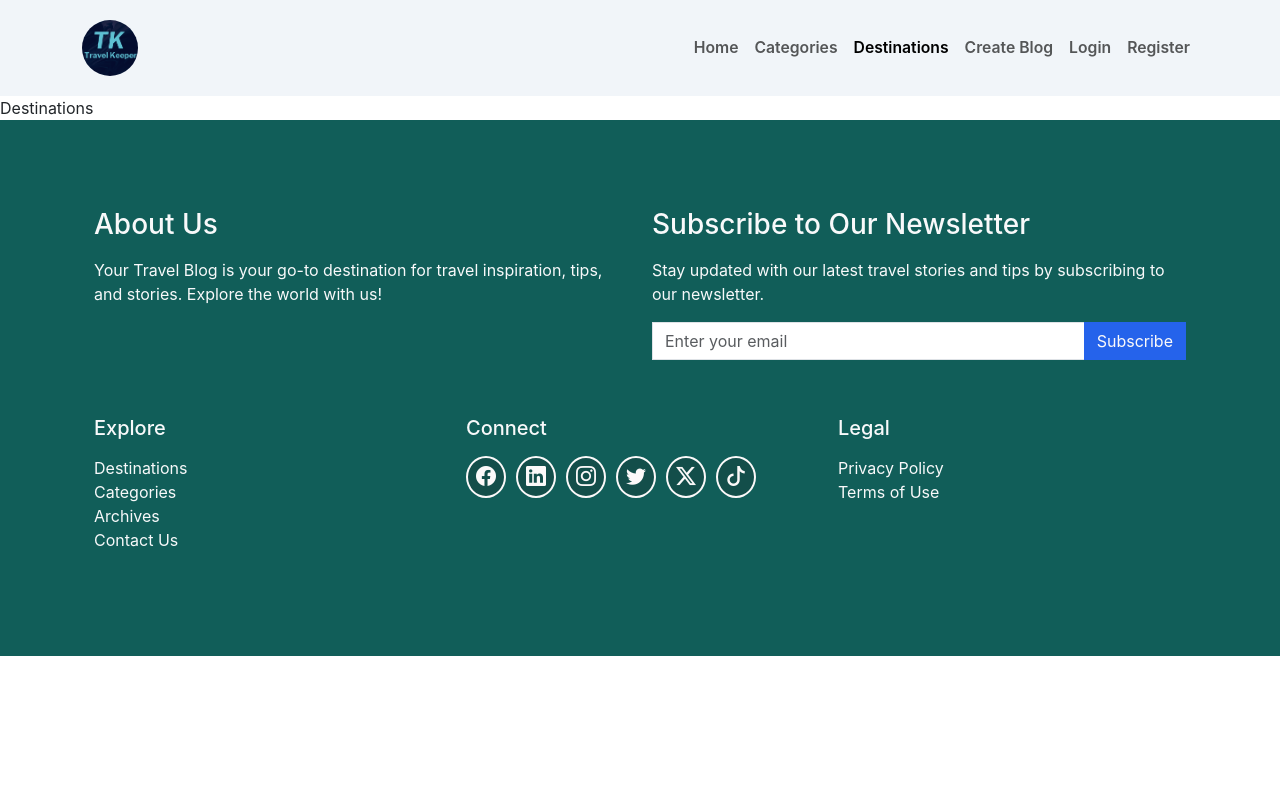
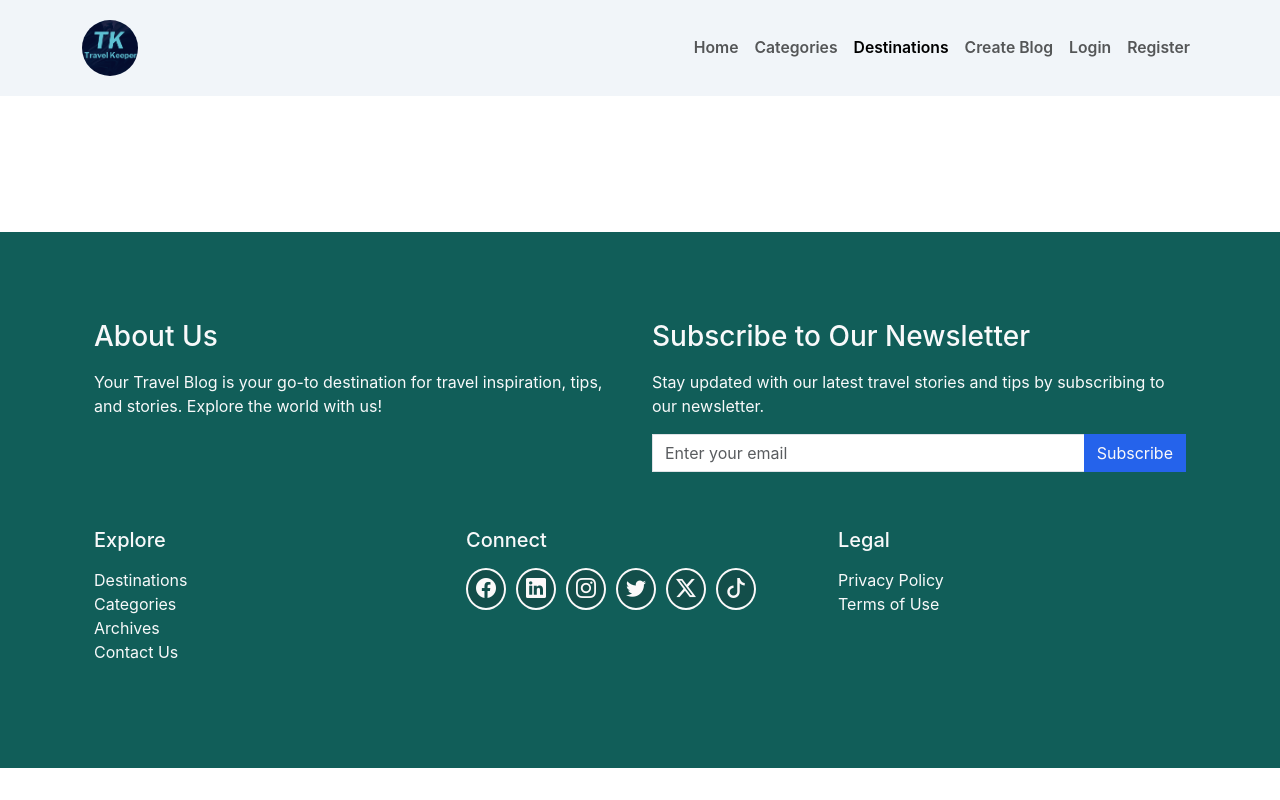
Before and after one commit to Nkululeko1999/blog-site, a React (Create React App) app in the folder frontend/: page /destinations in a window 1280 px wide. Built offline with nearby package versions, Linux system fonts and the light colour scheme.

Commit message:
dest setup

```diff
--- a/frontend/src/pages/destinations/Destinations.js
+++ b/frontend/src/pages/destinations/Destinations.js
@@ -1,7 +1,23 @@
-import React from 'react'
+import React from 'react';
+// import Welcome from '../../components/welcome/Welcome.js';
 
 export default function Destinations() {
   return (
-    <div>Destinations</div>
+    <div className='container'>
+    {/* <div className='row'>
+      <Welcome />
+    </div> */}
+    <div className='row create-blog-container'>
+      <div className='col-md-4'>
+        <div className=''>
+
+        </div>
+      </div>
+      <div className='col-md-8'>
+        <div className=''>
+        </div>
+      </div>
+    </div>
+  </div>
   )
 }
```
